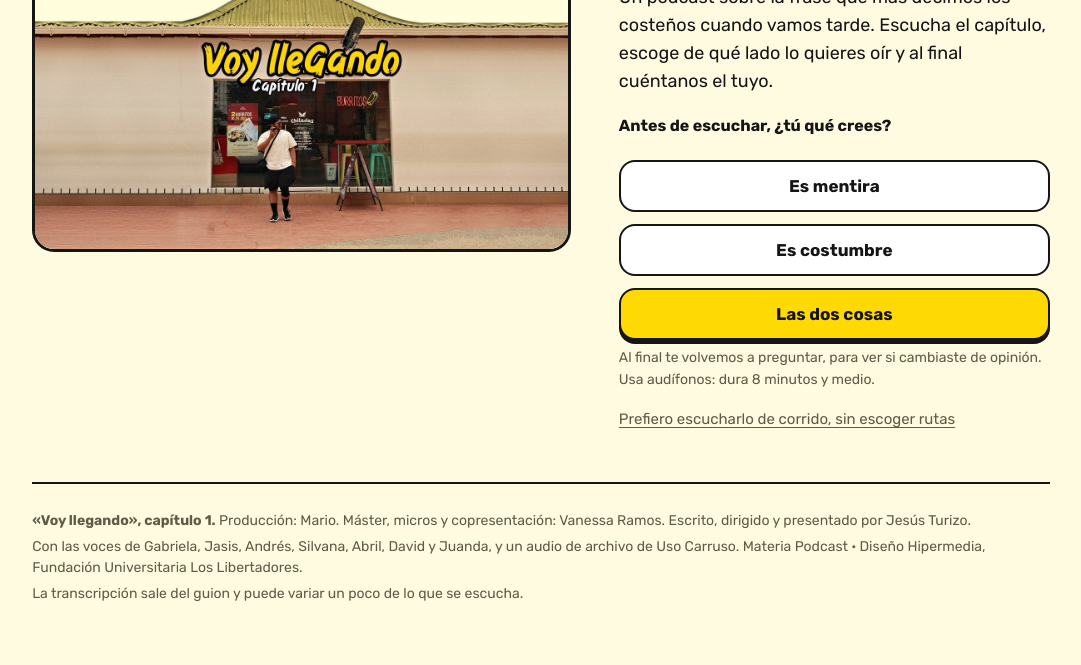
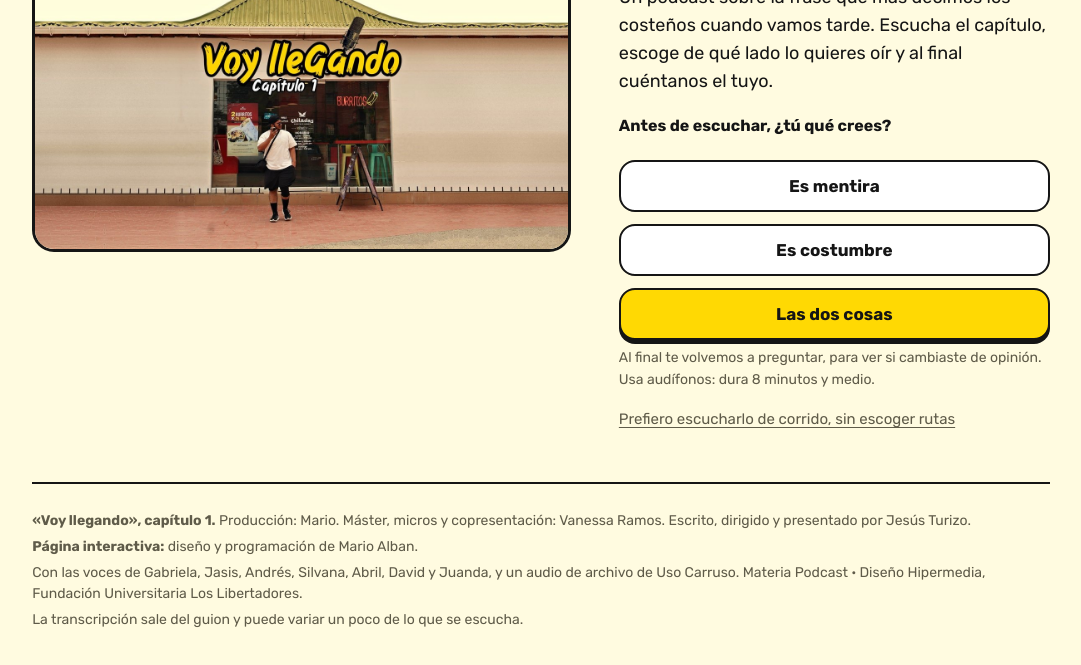
Before and after one commit to Mario-Alban-coder/portafolio, a plain HTML site: page proyectos/voy-llegando/index.html in a window 1280 px wide. Shown: the part 307-972 px from the top of the page, without its empty margins (99-1180 px from the left). Drawn offline with Linux system fonts and the light colour scheme; no server answers.

Commit message:
Agrega el crédito de la página interactiva
Co-Authored-By: Claude Opus 5.5 <noreply@anthropic.com>
Claude-Session: https://claude.ai/code/session_01KbCivUnziAqKMHoPDrwhcp

```diff
--- a/proyectos/voy-llegando/index.html
+++ b/proyectos/voy-llegando/index.html
@@ -123,6 +123,7 @@
 
  <footer>
   <p><b>«Voy llegando», capítulo 1.</b> Producción: Mario. Máster, micros y copresentación: Vanessa Ramos. Escrito, dirigido y presentado por Jesús Turizo.</p>
+  <p><b>Página interactiva:</b> diseño y programación de Mario Alban.</p>
   <p>Con las voces de Gabriela, Jasis, Andrés, Silvana, Abril, David y Juanda, y un audio de archivo de Uso Carruso. Materia Podcast · Diseño Hipermedia, Fundación Universitaria Los Libertadores.</p>
   <p>La transcripción sale del guion y puede variar un poco de lo que se escucha.</p>
  </footer>
```
